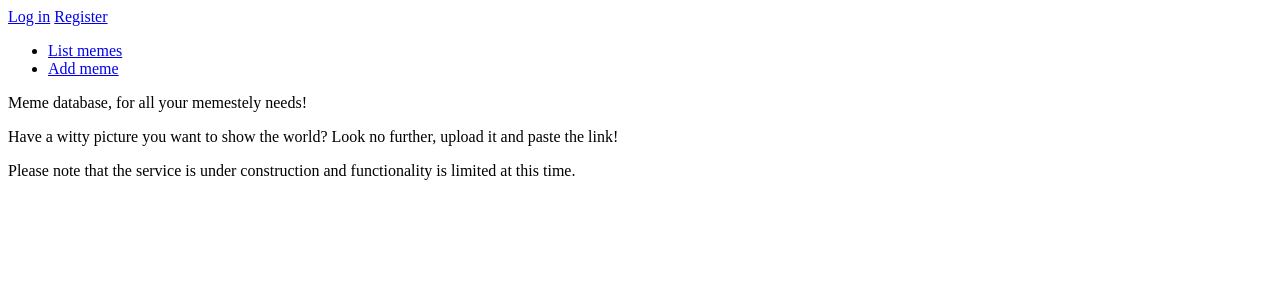
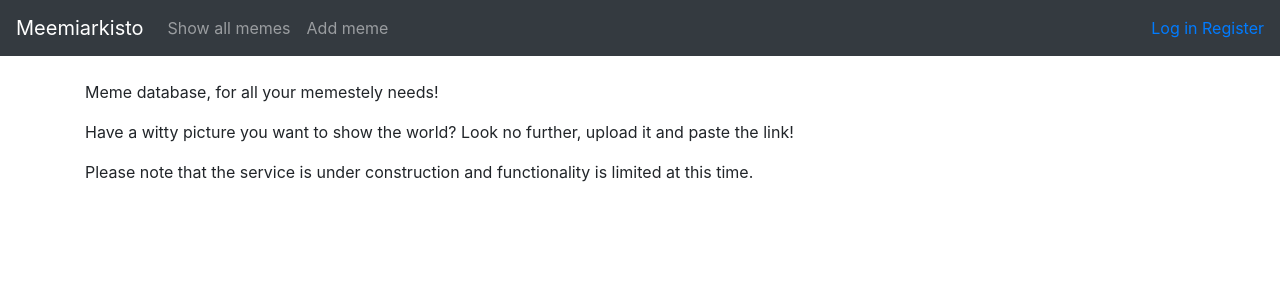
Before and after one commit to Kargamborgh/meemiarkisto, a Flask app: page / in a window 1280 px wide. Shown: the top 300 px of the page. Run offline with Flask 2, Linux system fonts and the light colour scheme; some libraries are stand-ins or nearby versions.

Commit message:
some bootstrap, navbar, slightly prettier view page

```diff
--- a/application/memes/models.py
+++ b/application/memes/models.py
@@ -3,9 +3,8 @@ from application.models import Base
 
 from flask_uploads import configure_uploads
 
-# A meme consist of an image, a title, points, filename (when uploading),
+# A meme consist of an image, a title, points, filename,
 # id of user who uploaded the meme, 0-* comments
-# A meme image will later be served from '/images' to correspond to a meme entry
 
 class Meme(Base):
 
@@ -17,8 +16,6 @@ class Meme(Base):
     filename = db.Column(db.String(144), nullable=True)
     url = db.Column(db.String(144), nullable=True)
     account_id = db.Column(db.Integer, db.ForeignKey('account.id'), nullable=False)
-    # comment table breaks things because of emptiness and relationships, commented out for now
-    # comment_id = db.relationship("Comment", backref="comment", lazy=True)
 
 
     def __init__(self, title, points, filename, url, account_id):
--- a/application/templates/layout.html
+++ b/application/templates/layout.html
@@ -3,24 +3,46 @@
   <head>
     <meta charset="utf-8">
     <title>Meemiarkisto</title>
+    <link rel="stylesheet" href="https://maxcdn.bootstrapcdn.com/bootstrap/4.0.0/css/bootstrap.min.css" integrity="sha384-Gn5384xqQ1aoWXA+058RXPxPg6fy4IWvTNh0E263XmFcJlSAwiGgFAW/dAiS6JXm" crossorigin="anonymous">
   </head>
 
-  <body>
-    {% if current_user.is_authenticated %}
-    <p>
-      Logged in as {{ current_user.name }}. <a href="{{url_for('auth_logout') }}">Log out</a>
-    </p>
-    {% else %}
-    <a href="{{url_for('auth_login') }}">Log in</a>
-    <a href="{{url_for('auth_register') }}">Register</a>
-    {% endif %}
-    <ul>
-      <li><a href="{{ url_for('memes_index') }}">List memes</a></li>
-      <li><a href="{{ url_for('memes_form') }}">Add meme</a></li>
-    </ul>
+  <body font-family="Roboto">
+
+  <nav class="navbar navbar-expand-md navbar-dark bg-dark mb-4">
+    <a class="navbar-brand" href="#">Meemiarkisto</a>
+    <button class="navbar-toggler" type="button" data-toggle="collapse" data-target="#navbarCollapse" aria-controls="navbarCollapse" aria-expanded="false" aria-lable="Toggle navigation">
+      <span class="navbar-toggler-icon"></span>
+    </button>
+    <div class="collapse navbar-collapse" id="navbarCollapse">
+      <ul class="navbar-nav mr-auto">
+        <li class="nav-item">
+          <a class="nav-link" href="{{ url_for('memes_index') }}">Show all memes</a>
+        </li>
+        <li class="nav-item">
+          <a class="nav-link" href="{{ url_for('memes_form') }}">Add meme</a>
+        </li>
+      </ul>
+      <div class="form-inline mt-2 mt-md-0">
+          {% if current_user.is_authenticated %}
+          <a href="{{url_for('auth_logout') }}">Logged in as {{ current_user.name}}. Log out</a>
+          {% else %}
+          <a href="{{url_for('auth_login') }}">Log in</a>&nbsp;
+          <a href="{{url_for('auth_register') }}">Register</a>
+          {% endif %}
+      </div>
+    </div>
+  </nav>
+
+    <main role="main" class="container">
     {% block body %}
     <p>
       content
     </p>
     {% endblock %}
+    </main>
+
+    <script src="https://code.jquery.com/jquery-3.2.1.slim.min.js" integrity="sha384-KJ3o2DKtIkvYIK3UENzmM7KCkRr/rE9/Qpg6aAZGJwFDMVNA/GpGFF93hXpG5KkN" crossorigin="anonymous"></script>
+    <script src="https://cdnjs.cloudflare.com/ajax/libs/popper.js/1.12.9/umd/popper.min.js" integrity="sha384-ApNbgh9B+Y1QKtv3Rn7W3mgPxhU9K/ScQsAP7hUibX39j7fakFPskvXusvfa0b4Q" crossorigin="anonymous"></script>
+    <script src="https://maxcdn.bootstrapcdn.com/bootstrap/4.0.0/js/bootstrap.min.js" integrity="sha384-JZR6Spejh4U02d8jOt6vLEHfe/JQGiRRSQQxSfFWpi1MquVdAyjUar5+76PVCmYl" crossorigin="anonymous"></script>
   </body>
+</html>
```
Also changed, not shown: application/templates/memes/view.html (+17 -26 lines).
